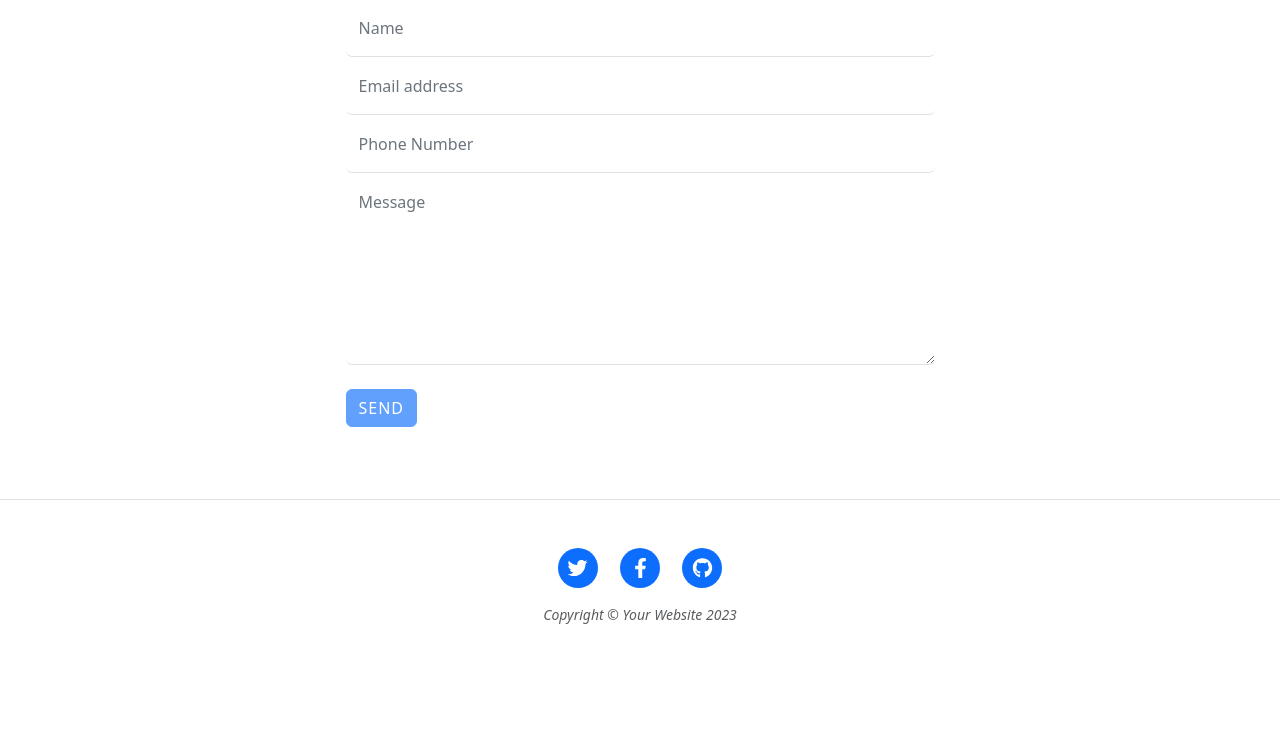
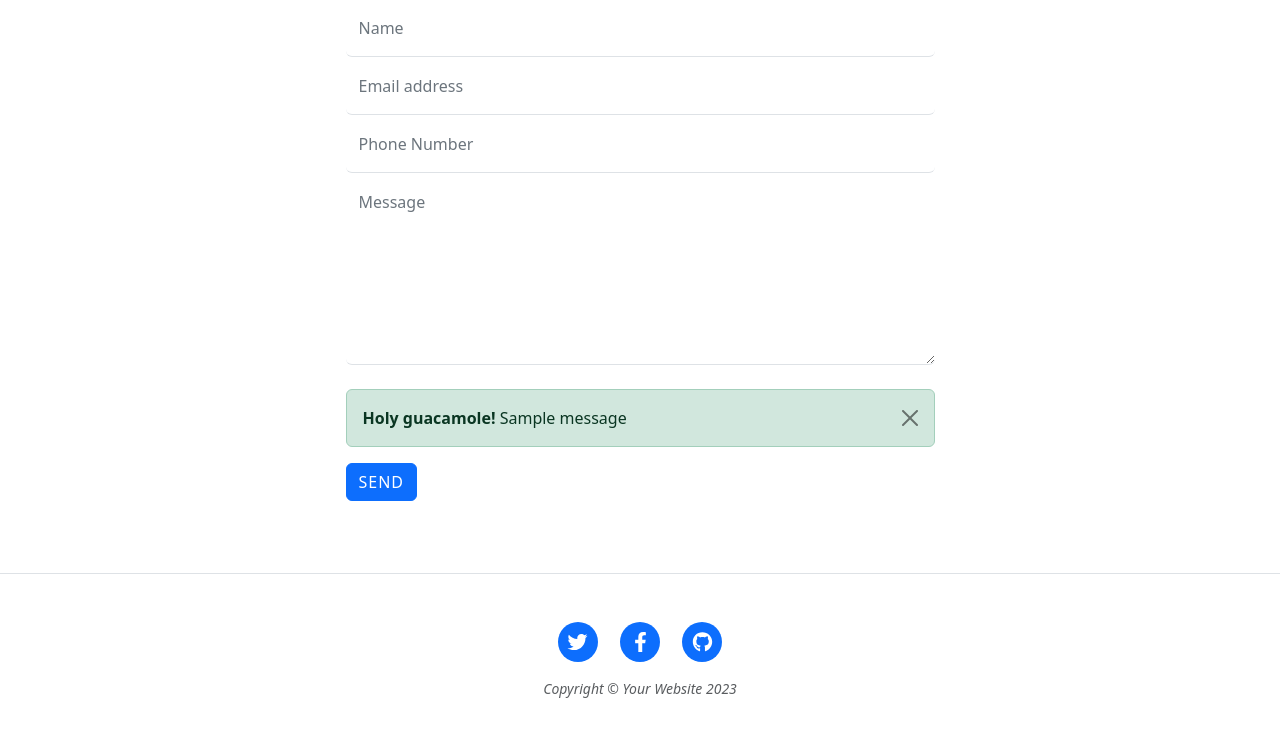
Before and after one commit to SeongjaeHong/BackendStudy, a Flask app: page /contact.html in a window 1280 px wide. Shown: the part 677-1424 px from the top of the page. Before the commit the page ends 1301 px from the top, so only its background shows below. Run offline with Flask 3, Linux system fonts and the light colour scheme; one stand-in notice (Sample message) is shown; some libraries are stand-ins or nearby versions.

Commit message:
Display message

```diff
--- a/udemy/sec59-Blog_Capstone/main.py
+++ b/udemy/sec59-Blog_Capstone/main.py
@@ -1,7 +1,9 @@
-from flask import Flask, render_template, request
+from flask import Flask, render_template, request, redirect, flash
 import requests
 
 app = Flask(__name__)
+app.secret_key = "super secret key"
+
 response = requests.get('https://api.npoint.io/495f53c32892edd20f6e')
 posts = response.json()
 
@@ -20,9 +22,21 @@ def page_post():
 def page_about():
     return render_template('about.html')
 
-@app.route('/contact.html')
+@app.route('/contact.html', methods=['GET', 'POST'])
 def page_contact():
+    if request.method == 'POST':
+        req = request.form
+        print('send_contact2:', req)
+        print('email:', req.get('email'))
+        print('url: ', request.url)
+        flash('Warning message', 'warning')
+        flash('Success message', 'success')
+        return redirect(request.url)
+    else:
+        print('It\'s GET3')
+
     return render_template('contact.html')
+
 
 if __name__ == '__main__':
     app.run(debug=True)
--- a/udemy/sec59-Blog_Capstone/templates/contact.html
+++ b/udemy/sec59-Blog_Capstone/templates/contact.html
@@ -28,38 +28,35 @@
                 <p>Want to get in touch? Fill out the form below to send me a message and I will get back to you as soon
                     as possible!</p>
                 <div class="my-5">
-                    <!-- * * * * * * * * * * * * * * *-->
-                    <!-- * * SB Forms Contact Form * *-->
-                    <!-- * * * * * * * * * * * * * * *-->
-                    <!-- This form is pre-integrated with SB Forms.-->
-                    <!-- To make this form functional, sign up at-->
-                    <!-- https://startbootstrap.com/solution/contact-forms-->
-                    <!-- to get an API token!-->
-                    <form id="contactForm" data-sb-form-api-token="API_TOKEN">
+                    <form id="contactForm" action="" method="POST">
                         <div class="form-floating">
-                            <input class="form-control" id="name" type="text" placeholder="Enter your name..."/>
+                            <input class="form-control" id="name" name="name" type="text"
+                                   placeholder="Enter your name..."/>
                             <label for="name">Name</label>
                             <div class="invalid-feedback" data-sb-feedback="name:required">A name is required.</div>
                         </div>
                         <div class="form-floating">
-                            <input class="form-control" id="email" type="email" placeholder="Enter your email..."
+                            <input class="form-control" id="email" name="email" type="email"
+                                   placeholder="Enter your email..."
                                    data-sb-validations="required,email"/>
                             <label for="email">Email address</label>
-                            <div class="invalid-feedback" data-sb-feedback="email:required">An email is required.</div>
-                            <div class="invalid-feedback" data-sb-feedback="email:email">Email is not valid.</div>
+                            <div class="invalid-feedback">An email is required.</div>
+                            <div class="invalid-feedback">Email is not valid.</div>
                         </div>
                         <div class="form-floating">
-                            <input class="form-control" id="phone" type="tel" placeholder="Enter your phone number..."/>
+                            <input class="form-control" id="phone" name="phone" type="tel"
+                                   placeholder="Enter your phone number..."/>
                             <label for="phone">Phone Number</label>
-                            <div class="invalid-feedback" data-sb-feedback="phone:required">A phone number is
+                            <div class="invalid-feedback">A phone number is
                                 required.
                             </div>
                         </div>
                         <div class="form-floating">
-                            <textarea class="form-control" id="message" placeholder="Enter your message here..."
+                            <textarea class="form-control" id="message" name="message"
+                                      placeholder="Enter your message here..."
                                       style="height: 12rem"></textarea>
                             <label for="message">Message</label>
-                            <div class="invalid-feedback" data-sb-feedback="message:required">A message is required.
+                            <div class="invalid-feedback">A message is required.
                             </div>
                         </div>
                         <br/>
@@ -67,14 +64,17 @@
                         <!---->
                         <!-- This is what your users will see when the form-->
                         <!-- has successfully submitted-->
-                        <div class="d-none" id="submitSuccessMessage">
-                            <div class="text-center mb-3">
-                                <div class="fw-bolder">Form submission successful!</div>
-                                To activate this form, sign up at
-                                <br/>
-                                <a href="https://startbootstrap.com/solution/contact-forms">https://startbootstrap.com/solution/contact-forms</a>
-                            </div>
+                        {% with messages = get_flashed_messages(with_categories=true) %}
+                        {% if messages %}
+                        {% for category, message in messages %}
+                        <div class="alert alert-{{ category }} alert-dismissible fade show" role="alert">
+                            <strong>Holy guacamole!</strong>
+                            {{ message }}
+                            <button type="button" class="btn-close" data-bs-dismiss="alert" aria-label="Close"></button>
                         </div>
+                        {% endfor %}
+                        {% endif %}
+                        {% endwith %}
                         <!-- Submit error message-->
                         <!---->
                         <!-- This is what your users will see when there is-->
@@ -83,7 +83,7 @@
                             <div class="text-center text-danger mb-3">Error sending message!</div>
                         </div>
                         <!-- Submit Button-->
-                        <button class="btn btn-primary text-uppercase disabled" id="submitButton" type="submit">Send
+                        <button class="btn btn-primary text-uppercase" id="submitButton" type="submit">Send
                         </button>
                     </form>
                 </div>
```
